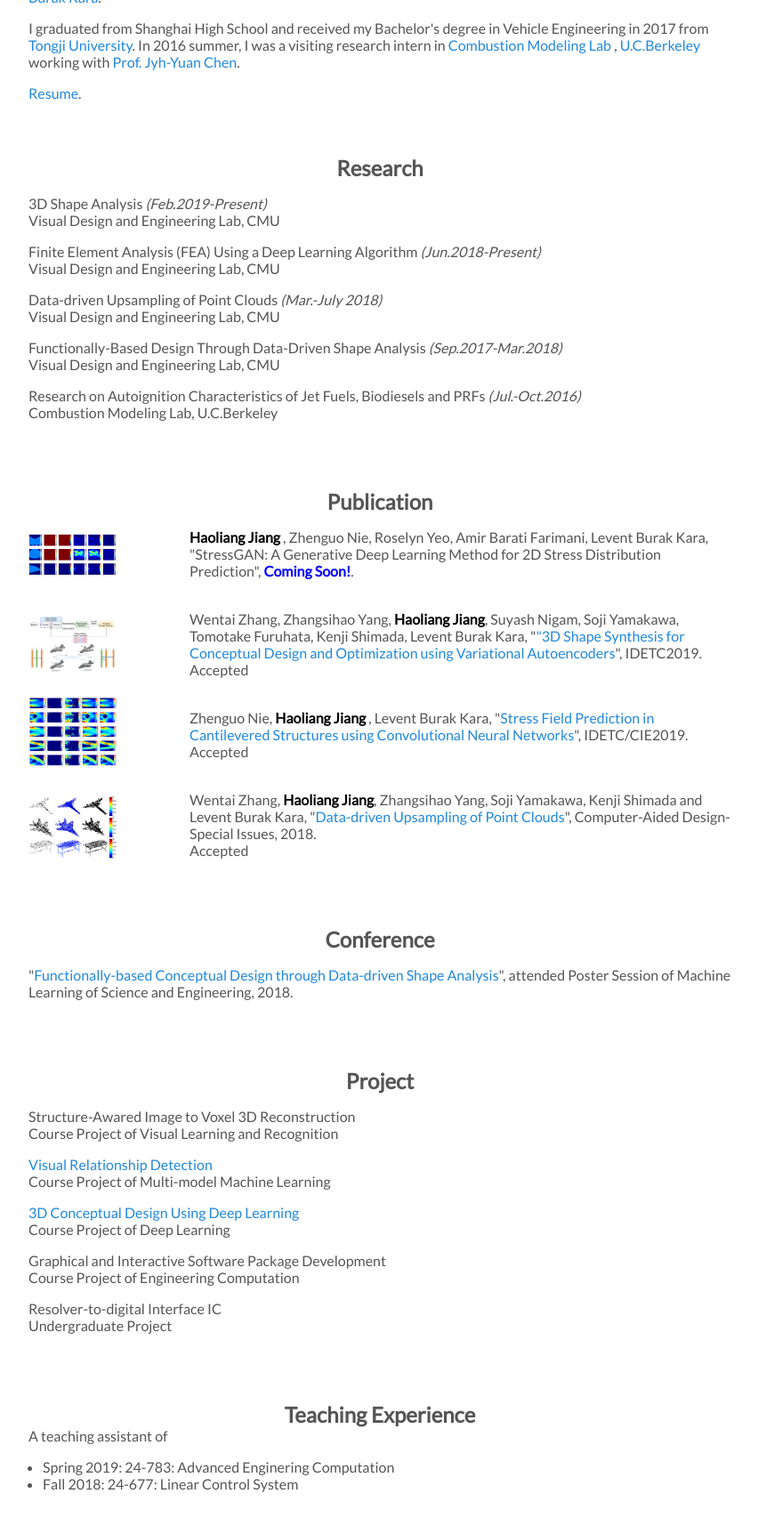
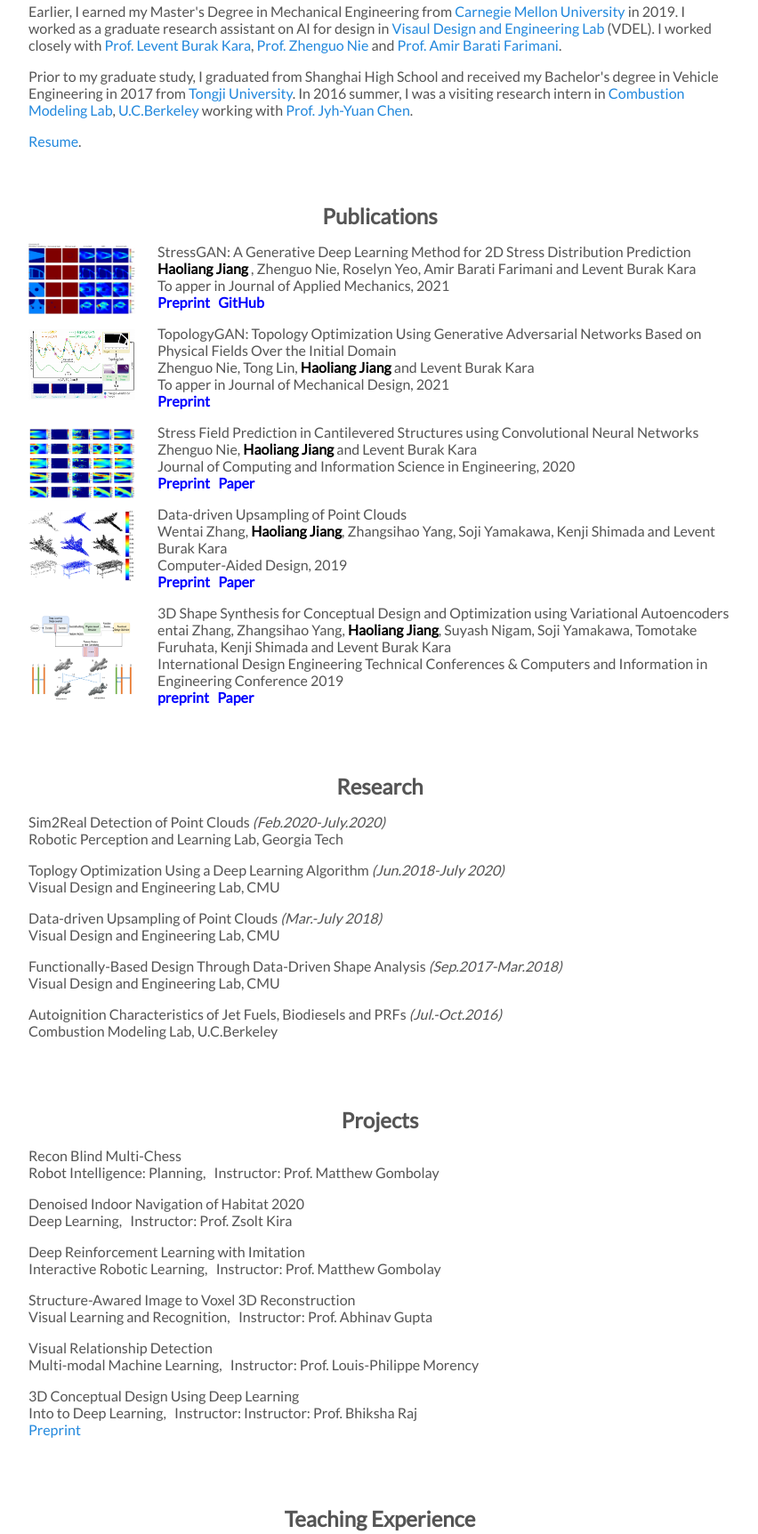
Before and after one commit to haoliangjiang/haoliangjiang.github.io, a plain HTML site: page index.html in a window 1280 px wide. Shown: the part 546-2270 px from the top of the page at 89% size, without its empty margins (213-1065 px from the left). Drawn offline with Linux system fonts and the light colour scheme.

Commit message:
2021 updated

```diff
--- a/index.html
+++ b/index.html
@@ -1,9 +1,9 @@
 <!DOCTYPE html>
 <html lang="en"><head>
  <meta charset="utf-8">
- <meta name="keywords" content="Haoliang, Jiang, Tongji University, CMU, machine learning, deep learning, intelligent system, point clouds, 3D shape, computational engineering">
- <meta name="description" content="Master student in MechE at Carnegie Mellon University.">
- <meta name='og:description' content='Master student in MechE at Carnegie Mellon University.'/>
+ <meta name="keywords" content="Haoliang, Jiang, Tongji University, CMU, Gatech, machine learning, deep learning, AI, robotics, point clouds, 3D vision, computational engineering">
+ <meta name="description" content="Gaduate student in MSCS program at Georgia Tech.">
+ <meta name='og:description' content='Gaduate student in MSCS program at Georgia Tech.'/>
  <meta name="ML" content="all">
  <title>Haoliang Jiang</title>
  <link rel="stylesheet" href="css/mystyle.css">
@@ -15,12 +15,12 @@
 <!-- Header -->
 <header>
 <section style="height: 30px;">
-<h2><img src="files/Carnegie-Mellon-Logo.png" align="left" width=250 style="margin-top:5px; margin-right:81px" alt="me"/></h2>
+<h2><img src="files/gt-logo-gold.png" align="left" width=160 style="margin-top:5px; margin-right:81px" alt="me"/></h2>
 <nav>
 <ul>
+  <li><a href="index.html#publications">Publications</a></li>
   <li><a href="index.html#research">Research</a></li>
-  <li><a href="index.html#publication">Publication</a></li>
-  <li><a href="index.html#project">Project</a></li>
+  <li><a href="index.html#projects">Projects</a></li>
   <li><a href="index.html#teaching">Teaching</a></li>
   <li><a href="files/Art.jpg"><span style="font-weight: bold">Life at CMU</span></li></a></li>
 </ul>
@@ -29,20 +29,27 @@
 
 <!-- Affiliations + Contact -->
 <section style="height: 260px;">
-<img src="files/3.jpg" align="left" width=200 style="margin-top:5px; margin-right:81px" alt="me"/>
+<img src="files/potriat_museum1.jpg" align="left" width=260 style="margin-top:5px; margin-right:81px" alt="me"/>
 <br>
 <span style="color: black; font-weight: bold">Haoliang Jiang (Haulyang Jyang)</span></li> <br>
 <br>
-Master Student <br>
-<a href="https://engineering.cmu.edu/">College of Engineering</a> <br>
-<a href="https://www.cmu.edu/">Carnegie Mellon University</a> <br>
+Master's Student <br>
+<a href="https://www.cc.gatech.edu/">College of Computing</a> <br>
+<a href="https://www.gatech.edu/">Georgia Institute of Technology</a> <br>
+
+<!--
+<br>
+Graduate Research Assistant <br>
 
 <br>
-Graduate Research Assistant <br>
+
 <a href="http://vdel.me.cmu.edu/">Visaul Design and Engineering Lab</a> <br>
+-->
 
 <br>
-Email: haolianj@andrew.cmu.edu <br>
+Email: hjiang321@gatech.edu <br>
+<a href="https://scholar.google.com/citations?user=-1M9z-EAAAAJ&hl=en">Google Scholar</a> &nbsp <a href="https://github.com/haoliangjiang">GitHub</a> <br>
+
 <br>
 <!--Office: 468 Whittemore<br>
 Lab: 415 Whittemore <br>
@@ -55,15 +62,70 @@ Phone: 540-231-7561 <br>
 <h2 style="text-align: center; font-weight: bold">About Me</h2>
 
 <p>
-I am a master student in the <a href="https://www.meche.engineering.cmu.edu/">Department of Mechanical Engineering</a> at <a href="https://www.cmu.edu/">Carnegie Mellon University</a>
-and a Graduate Research Assistant at <a href="https://research.facebook.com/ai/">Visaul Design and Engineering Lab</a> (VDEL) working closely with <a href="https://www.meche.engineering.cmu.edu/faculty/kara.html">Prof. Levent Burak Kara</a>.
+I am a master's student, studying in a Master of Science in Computer Science program at Georgia Tech. I have a wide interest in AI, robotics, computer vision and design.
 </p>
 
 <p>
-I graduated from Shanghai High School and received my Bachelor's degree in Vehicle Engineering in 2017 from <a href="https://en.tongji.edu.cn/">Tongji University</a>. In 2016 summer, I was a visiting research intern in <a href="http://firebrand.me.berkeley.edu/">Combustion Modeling Lab</a> , <a href="https://www.berkeley.edu/">U.C.Berkeley</a> working with <a href="https://www.me.berkeley.edu/people/faculty/jyh-yuan-chen/">Prof. Jyh-Yuan Chen</a>.
+Earlier, I earned my Master's Degree in Mechanical Engineering from <a href="https://www.cmu.edu/">Carnegie Mellon University</a> in 2019. I worked as a graduate research assistant on AI for design in <a href="http://vdel.me.cmu.edu/">Visaul Design and Engineering Lab</a> (VDEL). I worked closely with <a href="https://www.meche.engineering.cmu.edu/faculty/kara.html">Prof. Levent Burak Kara</a>, <a href="http://www.me.tsinghua.edu.cn/info/1099/1571.htm">Prof. Zhenguo Nie</a> and <a href="https://www.meche.engineering.cmu.edu/directory/bios/barati-farimani-amir.html">Prof. Amir Barati Farimani</a>.
 </p>
 
-<a href="files/Jiang Haoliang CV_March19.pdf">Resume</a>.
+<p>
+Prior to my graduate study, I graduated from Shanghai High School and received my Bachelor's degree in Vehicle Engineering in 2017 from <a href="https://en.tongji.edu.cn/">Tongji University</a>. In 2016 summer, I was a visiting research intern in <a href="http://firebrand.me.berkeley.edu/">Combustion Modeling Lab</a>, <a href="https://www.berkeley.edu/">U.C.Berkeley</a> working with <a href="https://www.me.berkeley.edu/people/faculty/jyh-yuan-chen/">Prof. Jyh-Yuan Chen</a>.
+</p>
+
+<a href="files/Haoliang_Jiang_CV.pdf">Resume</a>.
+</section>
+
+<section>
+<a name="publications"></a>
+<h2 style="text-align: center; font-weight: bold">Publications</h2>
+
+<p>
+<img src="files/performance.png" align="left" width=120 height=80 style="margin-top:0px; margin-right:25px" alt="me"/>
+StressGAN: A Generative Deep Learning Method for 2D Stress Distribution Prediction <br>
+    <span style="color: black; font-weight: bold">Haoliang Jiang</span></li>
+, Zhenguo Nie, Roselyn Yeo, Amir Barati Farimani and Levent Burak Kara<br>
+To apper in Journal of Applied Mechanics, 2021 <br>
+<a href="https://arxiv.org/abs/2006.11376"><span style="color: blue; font-weight: bold"> Preprint</span></li></a>
+&nbsp <a href="https://github.com/zhenguonie/2020_StressGAN"><span style="color: blue; font-weight: bold"> GitHub</span></li></a>
+</p>
+
+<p>
+<img src="files/topologygan.PNG" align="left" width=120 height=80 style="margin-top:5px; margin-right:25px" alt="me"/>
+TopologyGAN: Topology Optimization Using Generative Adversarial Networks Based on Physical Fields Over the Initial Domain <br>
+Zhenguo Nie, Tong Lin, <span style="color: black; font-weight: bold">Haoliang Jiang</span></li> and Levent Burak Kara<br>
+To apper in Journal of Mechanical Design, 2021 <br>
+<a href="https://arxiv.org/abs/2003.04685"><span style="color: blue; font-weight: bold"> Preprint</span></li></a>
+</p>
+
+<p>
+<img src="files/FEM.PNG" align="left" width=120 height=80 style="margin-top:5px; margin-right:25px" alt="me"/>
+Stress Field Prediction in Cantilevered Structures using Convolutional Neural Networks</a> <br>
+Zhenguo Nie, <span style="color: black; font-weight: bold">Haoliang Jiang</span></li> and Levent Burak Kara<br>
+Journal of Computing and Information Science in Engineering, 2020 <br>
+<a href="https://arxiv.org/abs/1808.08914"><span style="color: blue; font-weight: bold"> Preprint</span></li></a>
+&nbsp <a href="https://asmedigitalcollection.asme.org/computingengineering/article-abstract/20/1/011002/955168"><span style="color: blue; font-weight: bold"> Paper</span></li></a>
+</p>
+
+<p>
+<img src="files/upsampling1.PNG" align="left" width=120 height=80 style="margin-top:5px; margin-right:25px" alt="me"/>
+Data-driven Upsampling of Point Clouds<br>
+Wentai Zhang, <span style="color: black; font-weight: bold">Haoliang Jiang</span></li>, Zhangsihao Yang, Soji Yamakawa, Kenji Shimada and Levent Burak Kara <br>
+Computer-Aided Design, 2019 <br>
+<a href="https://arxiv.org/abs/2003.04685"><span style="color: blue; font-weight: bold"> Preprint</span></li></a>
+&nbsp <a href="https://www.sciencedirect.com/science/article/abs/pii/S0010448518303956"><span style="color: blue; font-weight: bold"> Paper</span></li></a>
+</p>
+
+<p>
+<img src="files/fun_design.PNG" align="left" width=120 height=100 style="margin-top:10px; margin-right:25px" alt="me"/>
+3D Shape Synthesis for Conceptual Design and Optimization using Variational Autoencoders <br>
+entai Zhang, Zhangsihao Yang, <span style="color: black; font-weight: bold">Haoliang Jiang</span></li>, Suyash Nigam, Soji Yamakawa, Tomotake Furuhata, Kenji Shimada and Levent Burak Kara<br>
+International Design Engineering Technical Conferences & Computers and Information in Engineering Conference 2019 <br>
+<a href="https://arxiv.org/abs/1904.07964"><span style="color: blue; font-weight: bold"> preprint</span></li></a>
+&nbsp <a href="https://asmedigitalcollection.asme.org/IDETC-CIE/proceedings-abstract/IDETC-CIE2019/59186/V02AT03A017/1069797"><span style="color: blue; font-weight: bold"> Paper</span></li></a>
+</p>
+
+
 </section>
 
 <!-- Research -->
@@ -77,12 +139,12 @@ More specifically, my research lies at the intersection of machine learning and
 </p>
 -->
 <p>
-3D Shape Analysis <i>(Feb.2019-Present)</i>
-<br>Visual Design and Engineering Lab, CMU
+Sim2Real Detection of Point Clouds <i>(Feb.2020-July.2020)</i>
+<br>Robotic Perception and Learning Lab, Georgia Tech
 </p>
 
 <p>
-Finite Element Analysis (FEA) Using a Deep Learning Algorithm <i>(Jun.2018-Present)</i>
+Toplogy Optimization Using a Deep Learning Algorithm <i>(Jun.2018-July 2020)</i>
 <br>Visual Design and Engineering Lab, CMU
 </p>
 
@@ -97,48 +159,15 @@ Functionally-Based Design Through Data-Driven Shape Analysis <i>(Sep.2017-Mar.20
 </p>
 
 <p>
-Research on Autoignition Characteristics of Jet Fuels, Biodiesels and PRFs <i>(Jul.-Oct.2016)</i>
+Autoignition Characteristics of Jet Fuels, Biodiesels and PRFs <i>(Jul.-Oct.2016)</i>
 <br>Combustion Modeling Lab, U.C.Berkeley
 </p>
 
 </section>
 
-<section>
-<a name="publication"></a>
-<h2 style="text-align: center; font-weight: bold">Publication</h2>
 
-<p>
-<img src="files/Figure_1.png" align="left" width=100 style="margin-top:5px; margin-right:81px" alt="me"/>
-<span style="color: black; font-weight: bold">Haoliang Jiang</span></li>
-, Zhenguo Nie, Roselyn Yeo, Amir Barati Farimani, Levent Burak Kara, "StressGAN: A Generative Deep Learning Method for 2D Stress Distribution Prediction",<span style="color: blue; font-weight: bold"> Coming Soon!</span></li>.
-</p>
 
-<p>
-<br>
-<img src="files/fun_design.PNG" align="left" width=100 style="margin-top:5px; margin-right:81px" alt="me"/>
-Wentai Zhang, Zhangsihao Yang, <span style="color: black; font-weight: bold">Haoliang Jiang</span></li>, Suyash Nigam, Soji Yamakawa, Tomotake Furuhata, Kenji Shimada, Levent Burak Kara, "<a href="files/2019FunctionDesign_IDETC.pdf">"3D Shape Synthesis for Conceptual Design and Optimization using Variational Autoencoders</a>", IDETC2019.
-<br>Accepted
-</p>
-
-<p>
-<img src="files/FEM.PNG" align="left" width=100 style="margin-top:5px; margin-right:81px" alt="me"/>
-<br>
-Zhenguo Nie, <span style="color: black; font-weight: bold">Haoliang Jiang</span></li>
-, Levent Burak Kara, "<a href="files/2019_IDETC_CNNAutoEncoder_final.pdf">Stress Field Prediction in Cantilevered Structures using Convolutional Neural Networks</a>", IDETC/CIE2019.
-<br>Accepted
-<br>
-<br>
-</p>
-
-<p>
-<img src="files/upsampling1.PNG" align="left" width=100 style="margin-top:5px; margin-right:81px" alt="me"/> Wentai Zhang,     <span style="color: black; font-weight: bold">Haoliang Jiang</span></li>, Zhangsihao Yang, Soji Yamakawa, Kenji Shimada and Levent Burak Kara,
- "<a href="files/point_cloud_upsampling_publish.pdf">Data-driven Upsampling of Point Clouds</a>", Computer-Aided Design-Special Issues, 2018.
-<br>Accepted
-
-</p>
-
-</section>
-
+<!--
 <section>
 <a name="conference"></a>
 <h2 style="text-align: center; font-weight: bold">Conference</h2>
@@ -146,36 +175,53 @@ Zhenguo Nie, <span style="color: black; font-weight: bold">Haoliang Jiang</span>
 "<a href="files/Functionally-based%20Conceptual%20Design%20through%20Data-driven%20Shape%20Analysis.pdf">Functionally-based Conceptual Design through Data-driven Shape Analysis</a>", attended Poster Session of Machine Learning of Science and Engineering, 2018.
 </p>
 </section>
+-->
 
 <!-- Project -->
 <section>
-<a name="project"></a>
-<h2 style="text-align: center; font-weight: bold">Project</h2>
+<a name="projects"></a>
+<h2 style="text-align: center; font-weight: bold">Projects</h2>
+<p>
+Recon Blind Multi-Chess
+<br>
+Robot Intelligence: Planning, &nbsp Instructor: Prof. Matthew Gombolay
+</p>
+
 
 <p>
-Structure-Awared Image to Voxel 3D Reconstruction</a>
-<br>Course Project of Visual Learning and Recognition
+Denoised Indoor Navigation of Habitat 2020
+<br>
+Deep Learning, &nbsp Instructor: Prof. Zsolt Kira
 </p>
 
 <p>
-<a href="files/VRD.pdf">Visual Relationship Detection</a>
-<br>Course Project of Multi-model Machine Learning
+Deep Reinforcement Learning with Imitation
+<br>
+Interactive Robotic Learning, &nbsp Instructor: Prof. Matthew Gombolay
 </p>
 
 <p>
-<a href="files/3d-conceptual-design.pdf">3D Conceptual Design Using Deep Learning</a>
-<br>Course Project of Deep Learning
+Structure-Awared Image to Voxel 3D Reconstruction
+<br>
+Visual Learning and Recognition, &nbsp Instructor: Prof. Abhinav Gupta
 </p>
 
 <p>
-Graphical and Interactive Software Package Development
-<br>Course Project of Engineering Computation
+Visual Relationship Detection
+<br>
+Multi-modal Machine Learning, &nbsp Instructor: Prof. Louis-Philippe Morency
 </p>
 
+
 <p>
-Resolver-to-digital Interface IC
-<br>Undergraduate Project
+3D Conceptual Design Using Deep Learning
+<br>
+Into to Deep Learning, &nbsp Instructor: Instructor: Prof. Bhiksha Raj
+<br>
+<a href="files/3d-conceptual-design.pdf">Preprint</a>
 </p>
+
+
 
 </section>
 
@@ -194,8 +240,7 @@ A teaching assistant of
 <section>
 <h2 style="text-align: center; font-weight: bold">Honors and Awards</h2>
 <ul>
-  <li class="packed">Best Student Poster at Mech.E. Graduate Research Symposium, 2018</li>
-  <li class="packed">Outstanding Graduates of Shanghai, 2017</li>
+  <li class="packed">Outstanding Graduates of Shanghai (5%), 2017</li>
   <li class="packed">First Prize, FSAE China Union, 2016</li>
   <li class="packed">The Harting Scholarship of Excellence (5%), 2016</li>
   <li class="packed">National Scholarship (1%), 2015</li>
```
Also changed, not shown: files/gt-logo-gold.png (added), files/performance.png (added), files/potriat_museum1.jpg (added), files/topologygan.PNG (added), 5 other files.
